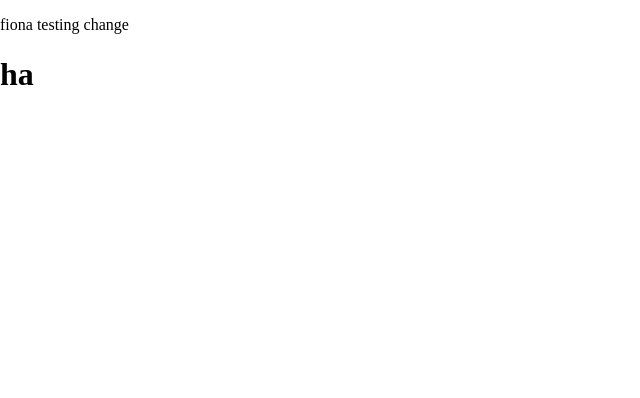
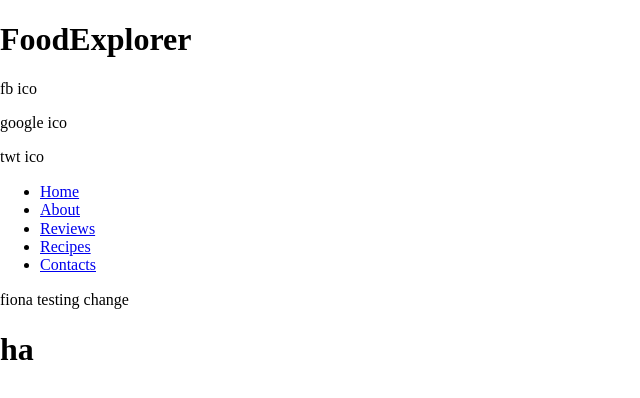
Before and after one commit to fyeung21/food-explorer, a website: page dev/index.html in a window 1280 px wide. Shown: the whole page, without its empty margins (0-640 px from the left). Drawn offline with nearby package versions, Linux system fonts and the light colour scheme; files that its build step writes are made by us from their sources.

Commit message:
added the header

```diff
--- a/dev/index.html
+++ b/dev/index.html
@@ -12,6 +12,30 @@
 </head>
 <body>
 
+	<header>
+		<div>
+			<!-- please replace with the logos here :) -->
+			<h1>FoodExplorer</h1>
+
+			<div>
+				<!-- replce with icons too :) -->
+				<p>fb ico</p>
+				<p>google ico</p>
+				<p>twt ico</p>
+			</div>
+		</div>
+
+		<nav>
+			<ul>
+				<li><a href="#">Home</a></li>
+				<li><a href="#">About</a></li>
+				<li><a href="#">Reviews</a></li>
+				<li><a href="#">Recipes</a></li>
+				<li><a href="#">Contacts</a></li>
+			</ul>
+		</nav>
+	</header>
+
 	<p>fiona testing change</p>
 	<h1>ha</h1>
 <script src="scripts/script.js"></script>
```
